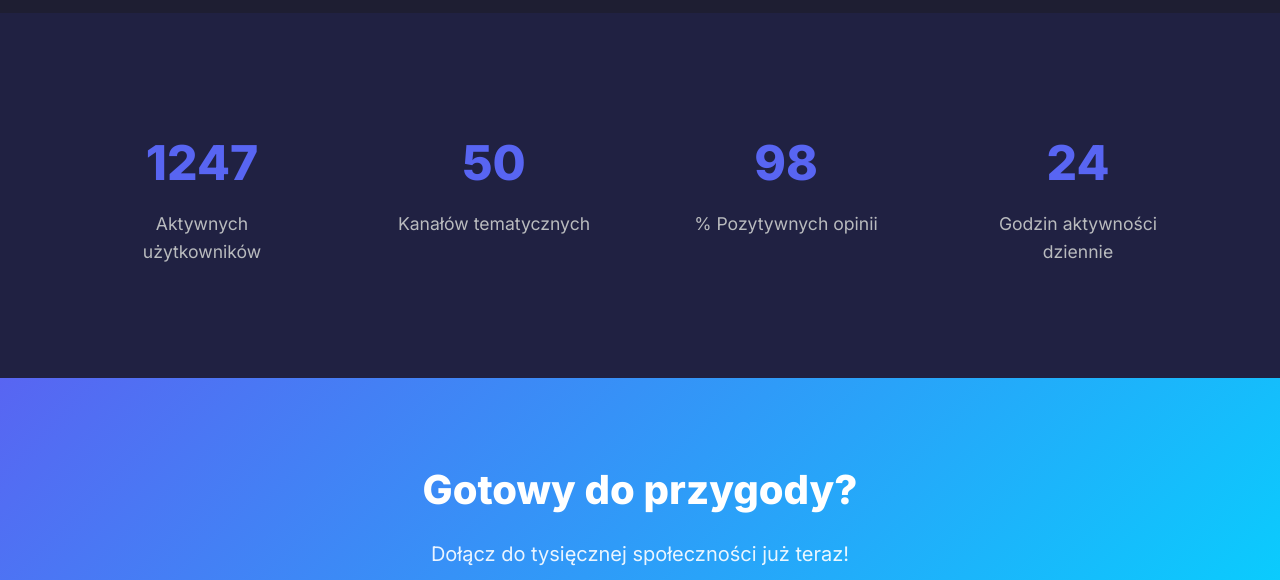
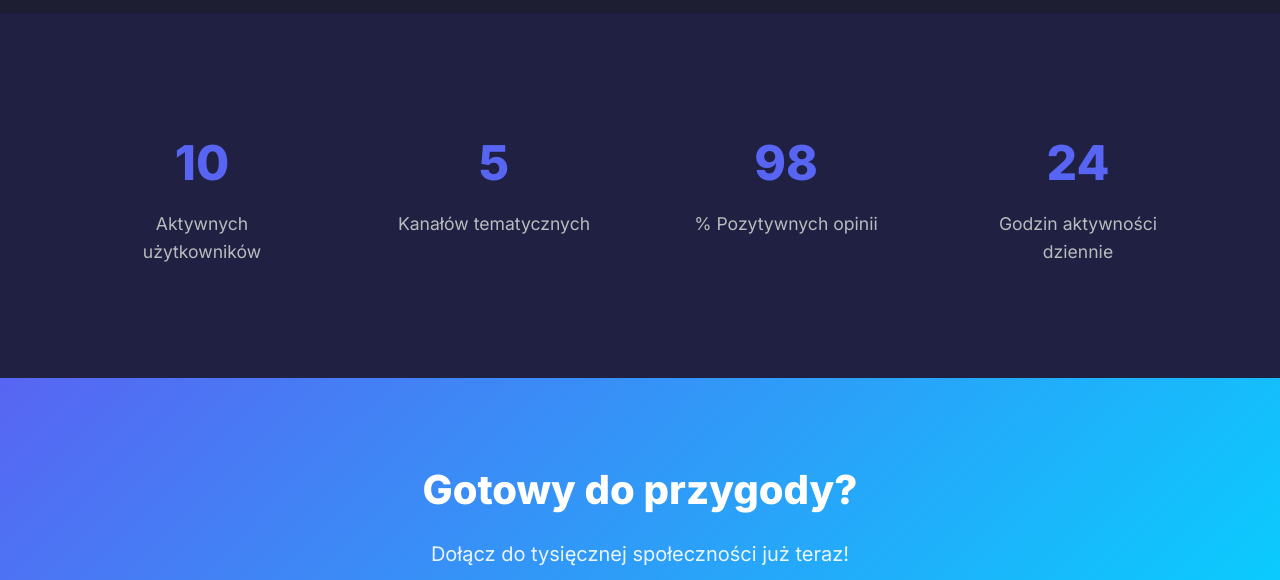
Before and after one commit to cs2whisperpolska/WHRCS2, a plain HTML site: page index.html in a window 1280 px wide. Shown: the part 1620-2200 px from the top of the page. Drawn offline with nearby package versions, Linux system fonts and the light colour scheme.

Commit message:
Update index.html

```diff
--- a/index.html
+++ b/index.html
@@ -139,11 +139,11 @@
         <div class="container">
             <div class="stats-grid">
                 <div class="stat-item" data-aos="fade-up">
-                    <div class="stat-number" data-target="1247">0</div>
+                    <div class="stat-number" data-target="10">0</div>
                     <div class="stat-label">Aktywnych użytkowników</div>
                 </div>
                 <div class="stat-item" data-aos="fade-up" data-aos-delay="100">
-                    <div class="stat-number" data-target="50">0</div>
+                    <div class="stat-number" data-target="5">0</div>
                     <div class="stat-label">Kanałów tematycznych</div>
                 </div>
                 <div class="stat-item" data-aos="fade-up" data-aos-delay="200">
```
